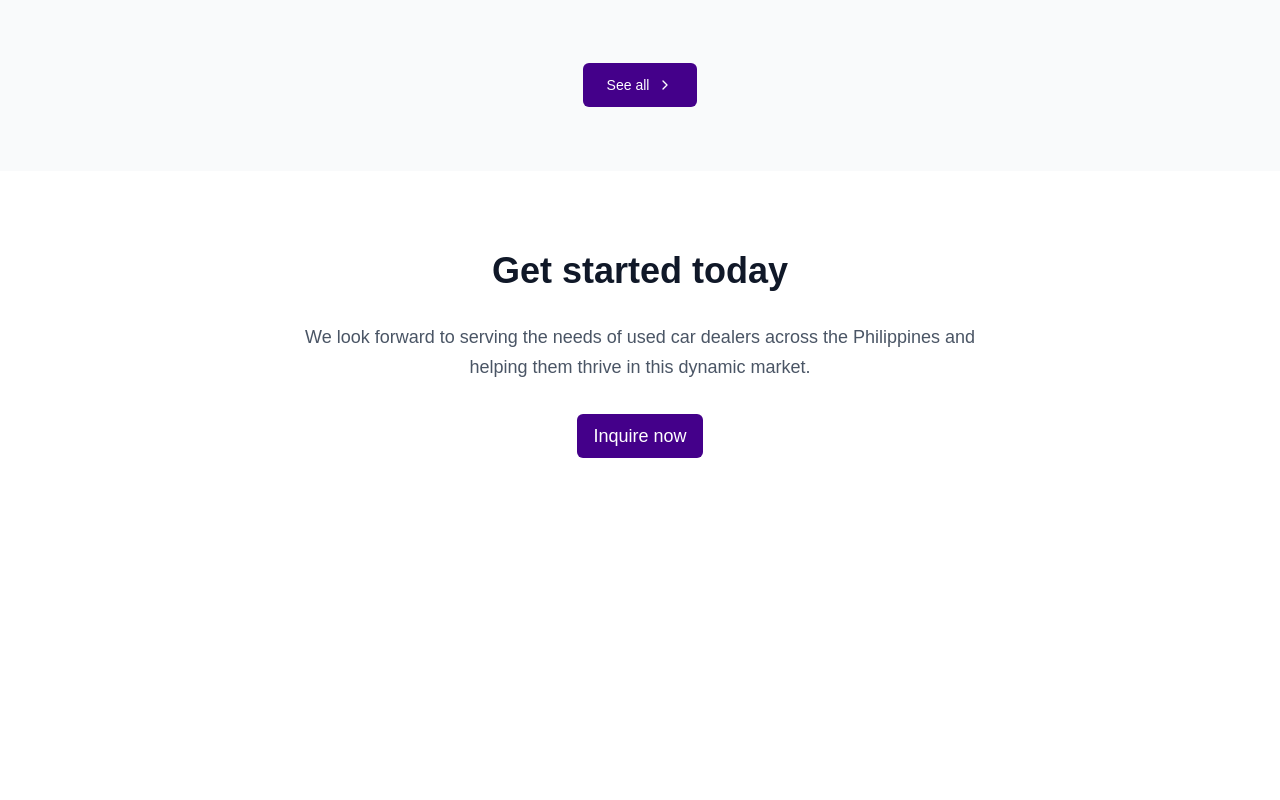
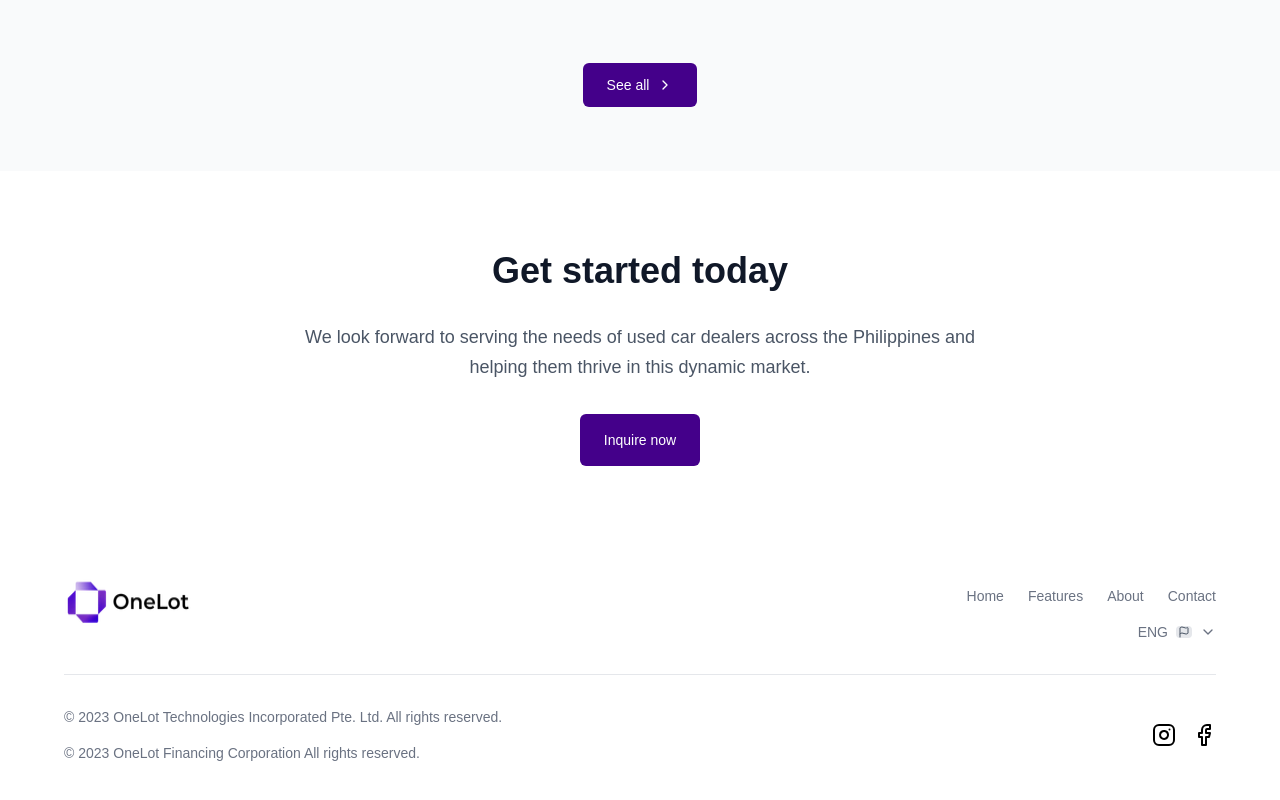
Before and after one commit to KelvinNath/OneLot, a Next.js app: page / in a window 1280 px wide. Shown: the part 5683-6483 px from the top of the page. Before the commit the page ends 6221 px from the top, so only its background shows below. Built offline with nearby package versions, Linux system fonts and the light colour scheme.

Commit message:
feat:added footer

```diff
--- a/app/layout.tsx
+++ b/app/layout.tsx
@@ -3,6 +3,7 @@ import type { Metadata } from "next";
 import { Geist, Geist_Mono } from "next/font/google";
 import "./globals.css";
 import dynamic from 'next/dynamic';
+import Footer from "@/components/shared/footer/Footer";
 
 // Dynamic import for Header
 const Header = dynamic(() => import('@/components/shared/header/Header'), {
@@ -39,6 +40,7 @@ export default function RootLayout({
       >
         <Header />
         <main>{children}</main>
+        <Footer />
       </body>
     </html>
   );
--- a/components/sections/getting-started/GettingStarted.tsx
+++ b/components/sections/getting-started/GettingStarted.tsx
@@ -20,7 +20,7 @@ export default function GettingStarted() {
           <div>
             <Button
               text="Inquire now"
-              className="px-2 py-2 text-base md:text-lg"
+              className="px-6 py-4 text-base"
             />
           </div>
         </div>
--- /dev/null
+++ b/components/shared/footer/Footer.tsx
@@ -0,0 +1,18 @@
+// components/shared/footer/Footer.tsx
+import FooterTop from './FooterTop';
+import FooterBottom from './FooterBottom';
+
+export default function Footer() {
+  return (
+    <footer className="bg-white">
+      <div className="max-w-8xl mx-auto px-4 sm:px-6 lg:px-16 py-8">
+        <FooterTop />
+
+        {/* Divider Line */}
+        <div className="border-t border-gray-200 mb-8"></div>
+
+        <FooterBottom />
+      </div>
+    </footer>
+  );
+}
--- /dev/null
+++ b/components/shared/footer/FooterBottom.tsx
@@ -0,0 +1,33 @@
+// components/shared/footer/FooterBottom.tsx
+import { socialMediaLinks } from './footer-data';
+
+export default function FooterBottom() {
+  return (
+    <div className="flex flex-col lg:flex-row justify-between items-start lg:items-center mb-4">
+      {/* Left Side - Copyright */}
+      <div className="space-y-4 text-sm text-gray-500 mb-4 lg:mb-0">
+        <p>© 2023 OneLot Technologies Incorporated Pte. Ltd. All rights reserved.</p>
+        <p>© 2023 OneLot Financing Corporation All rights reserved.</p>
+      </div>
+
+      {/* Right Side - Social Media Icons */}
+      <div className="flex items-center space-x-4">
+        {socialMediaLinks.map((social) => {
+          const IconComponent = social.icon;
+          return (
+            <a
+              key={social.name}
+              href={social.href}
+              target="_blank"
+              rel="noopener noreferrer"
+              className="flex items-center justify-center "
+              aria-label={`Follow us on ${social.name}`}
+            >
+              <IconComponent className="w-6 h-6 text-black" />
+            </a>
+          );
+        })}
+      </div>
+    </div>
+  );
+}
--- /dev/null
+++ b/components/shared/footer/FooterTop.tsx
@@ -0,0 +1,49 @@
+// components/shared/footer/FooterTop.tsx
+import Link from 'next/link';
+import Image from 'next/image';
+import { ChevronDown, Flag } from 'lucide-react';
+import { navigationLinks } from './footer-data';
+
+export default function FooterTop() {
+  return (
+    <div className="flex flex-col lg:flex-row justify-between items-start lg:items-center mb-6">
+      {/* Left Side - Logo */}
+      <div className="flex items-center space-x-3 mb-4 lg:mb-6">
+        <Image
+          src="/assets/header/logo.webp"
+          alt="OneLot Logo"
+          width={130}
+          height={32}
+          className="w-32 h-12"
+        />
+      </div>
+
+      {/* Right Side - Navigation and Language */}
+      <div className="flex flex-col space-y-4">
+        {/* Navigation Links */}
+        <nav className="flex flex-col sm:flex-row space-y-2 sm:space-y-0 sm:space-x-6">
+          {navigationLinks.map((link) => (
+            <Link
+              key={link.name}
+              href={link.href}
+              className="text-sm text-gray-500 hover:text-gray-900 transition-colors duration-200"
+            >
+              {link.name}
+            </Link>
+          ))}
+        </nav>
+
+        {/* Language Selector */}
+        <div className="flex lg:justify-end">
+          <button className="flex items-center space-x-2 text-sm text-gray-500 hover:text-gray-900 transition-colors duration-200 flex-right">
+            <span>ENG</span>
+            <div className="w-4 h-3 bg-gray-200 rounded-sm flex items-center justify-center">
+              <Flag className="w-3 h-3 text-gray-600" />
+            </div>
+            <ChevronDown className="w-4 h-4" />
+          </button>
+        </div>
+      </div>
+    </div>
+  );
+}
--- /dev/null
+++ b/components/shared/footer/footer-data.ts
@@ -0,0 +1,33 @@
+// components/shared/footer/footer-data.ts
+import { Instagram, Facebook } from 'lucide-react';
+
+export interface NavigationLink {
+  name: string;
+  href: string;
+}
+
+export interface SocialMediaLink {
+  name: string;
+  href: string;
+  icon: any;
+}
+
+export const navigationLinks: NavigationLink[] = [
+  { name: 'Home', href: '/' },
+  { name: 'Features', href: '/features' },
+  { name: 'About', href: '/about' },
+  { name: 'Contact', href: '/contact' },
+];
+
+export const socialMediaLinks: SocialMediaLink[] = [
+  {
+    name: 'Instagram',
+    href: 'https://instagram.com/onelot',
+    icon: Instagram
+  },
+  {
+    name: 'Facebook',
+    href: 'https://facebook.com/onelot',
+    icon: Facebook
+  }
+];
```
